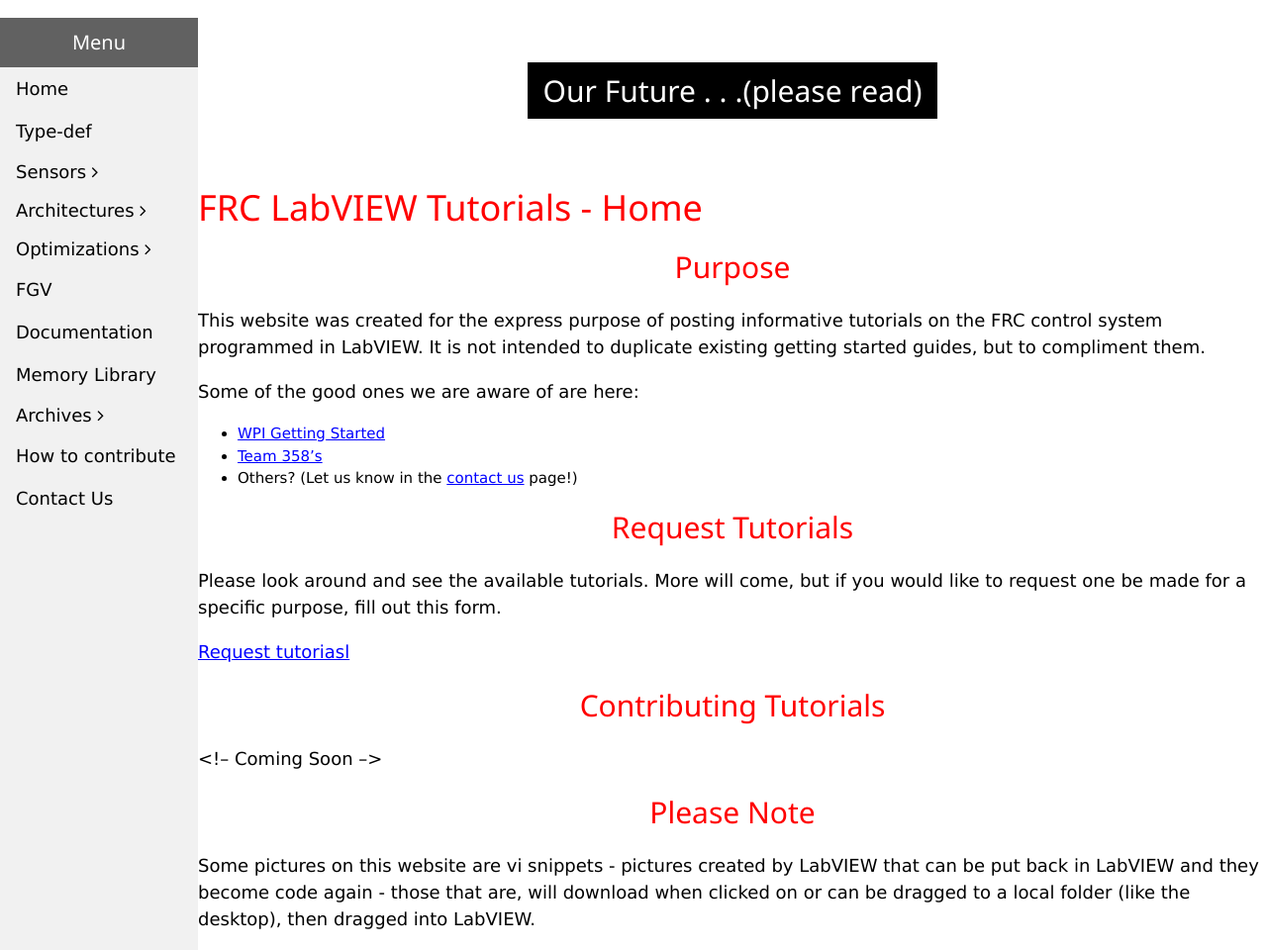
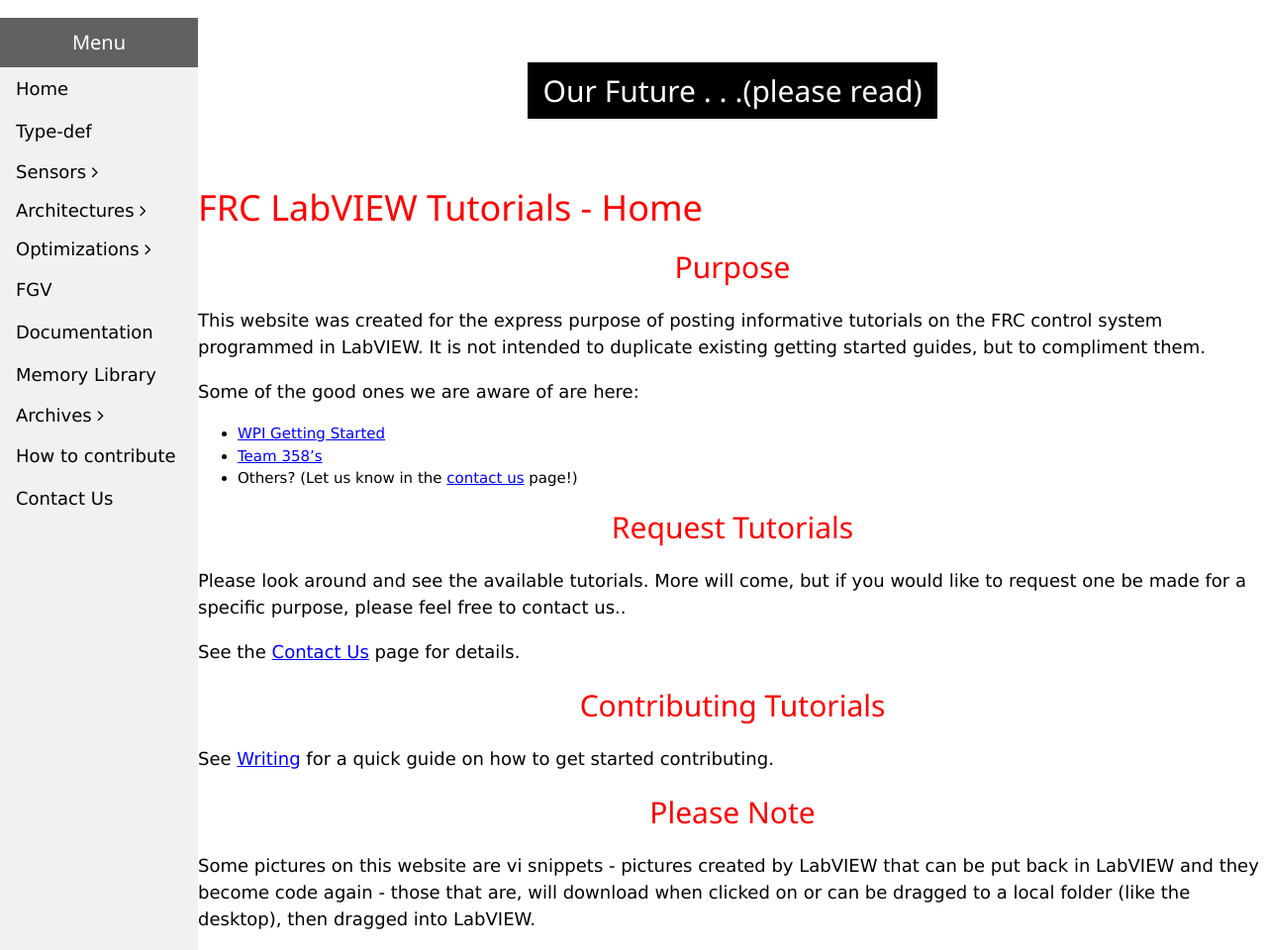
Before and after one commit to mshafer1/frclabviewtutorials, a Jekyll site: the page built from index.md, in a window 1280 px wide and 960 px high. Shown: the whole window at 99% size. Built offline with Jekyll 4.4.1, drawn with Linux system fonts in a browser that asks for light colours.

Commit message:
some more cleanup

```diff
--- a/_includes/announcements.html
+++ b/_includes/announcements.html
@@ -34,7 +34,7 @@ class="w3-btn">Our Future . . .(please read)</button></h2>
                         <li>and either write content or get other teams to write content to help this site remain relevant.</li>
                     </ul>
                 </li>
-                <li>Looking for a new source of funding/hosting. (I have been personall providing the $36/yr that it costs to maintain it using Google Domains for the domain name - and email - and Hosting24 for the hosting; I have thought about using some sort of a Donate button, but have not been able to find a platform that allows for *only* raising the target amount).</li>
+                <li><strike>Looking for a new source of funding/hosting. (I have been personall providing the $36/yr that it costs to maintain it using Google Domains for the domain name - and email - and Hosting24 for the hosting; I have thought about using some sort of a Donate button, but have not been able to find a platform that allows for *only* raising the target amount).</strike> (With moving to Github's gh-pages for hosting, the cost has been reduced to $12/yr, mitigating this need).</li>
             </ol>
         </p>
         <p>&nbsp;</p>
--- a/index.md
+++ b/index.md
@@ -9,16 +9,17 @@ This website was created for the express purpose of posting informative tutorial
 Some of the good ones we are aware of are here:
 * [WPI Getting Started](https://wpilib.screenstepslive.com/s/4485/m/13811){:target="_blank"}
 * [Team 358's](http://www.team358.org/files/programming/ControlSystem2015-2019/labview/index.php){:target="_blank"}
-* Others? (Let us know in the [contact us](/contact) page!)
+* Others? (Let us know in the [contact us](/contact_us) page!)
 
 ## Request Tutorials
 
-Please look around and see the available tutorials. More will come, but if you would like to request one be made for a specific purpose, fill out this form.
+Please look around and see the available tutorials. More will come, but if you would like to request one be made for a specific purpose, please feel free to contact us..
 
-[Request tutoriasl](#) <!-- TODO: Disqus?? Google Form? Github Issue? -->
+See the [Contact Us](/contact_us) page for details.
 
 ## Contributing Tutorials
-&lt;!-- Coming Soon -->
+
+See [Writing](/tutorials/writing) for a quick guide on how to get started contributing.
 
 ## Please Note
 
```
